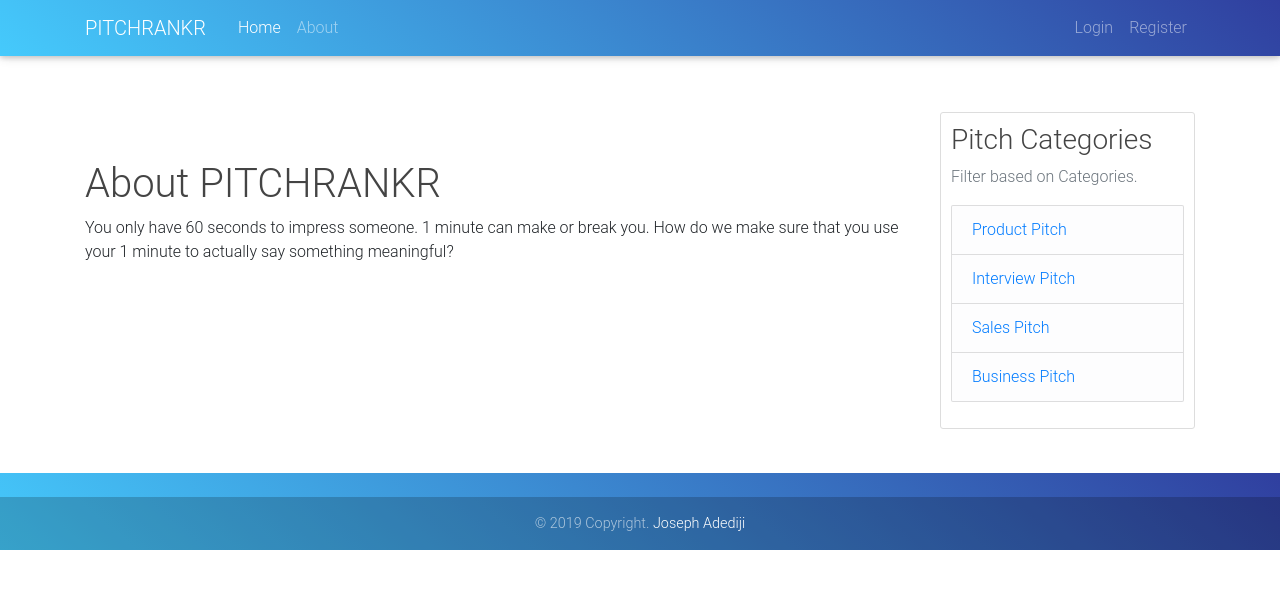
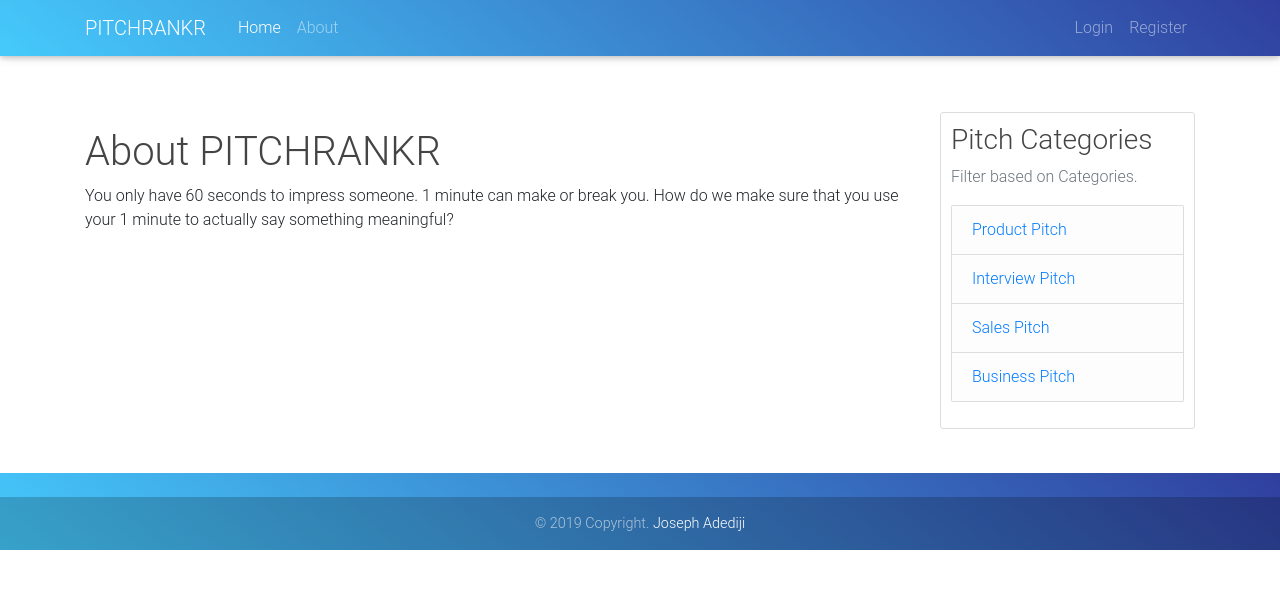
Before and after one commit to josylad/Flask-Pitch, a Flask app: page /about in a window 1280 px wide. Shown: the top 589 px of the page. Run offline with Flask 2, Linux system fonts and the light colour scheme; some libraries are stand-ins or nearby versions.

Commit message:
update html template

```diff
--- a/app/templates/layout.html
+++ b/app/templates/layout.html
@@ -42,7 +42,7 @@
                     {% endblock %}
         <main role="main" class="container mt-2 pt-2">
             <div class="row">
-                <div class="col-md-9 pt-5">
+                <div class="col-md-9 pt-3">
                     {% with messages = get_flashed_messages(with_categories=true) %}
 
                         {% if messages%}
```
